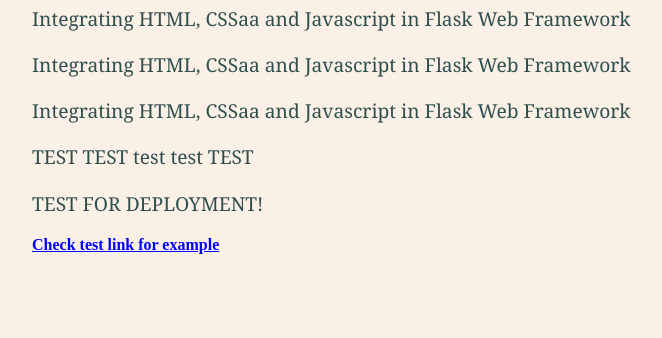
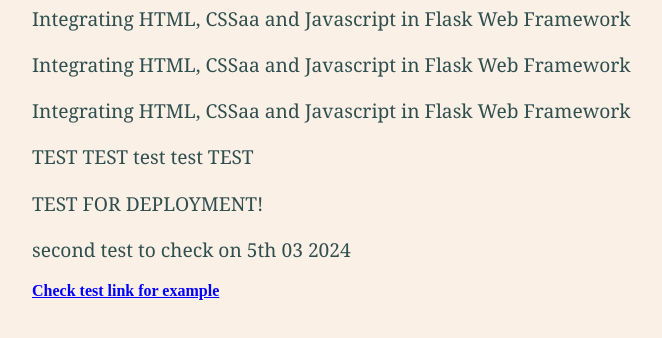
Before and after one commit to bebeto1914/flask_app, a plain HTML site: page template_files/index.html in a window 1280 px wide. Shown: the part 98-436 px from the top of the page, without its empty margins (68-730 px from the left). Drawn offline with Linux system fonts and the light colour scheme.

Commit message:
second test

```diff
--- a/template_files/index.html
+++ b/template_files/index.html
@@ -19,7 +19,7 @@
     <p>Integrating HTML, CSSaa and Javascript in Flask Web Framework</p>
     <p>TEST TEST test test TEST</p>
     <p> TEST FOR DEPLOYMENT! </p>
-
+    <p> second test to check on 5th 03 2024</p>
     <a href="" id="data-graph-link">Check test link for example</a>
 
   </body>
```
